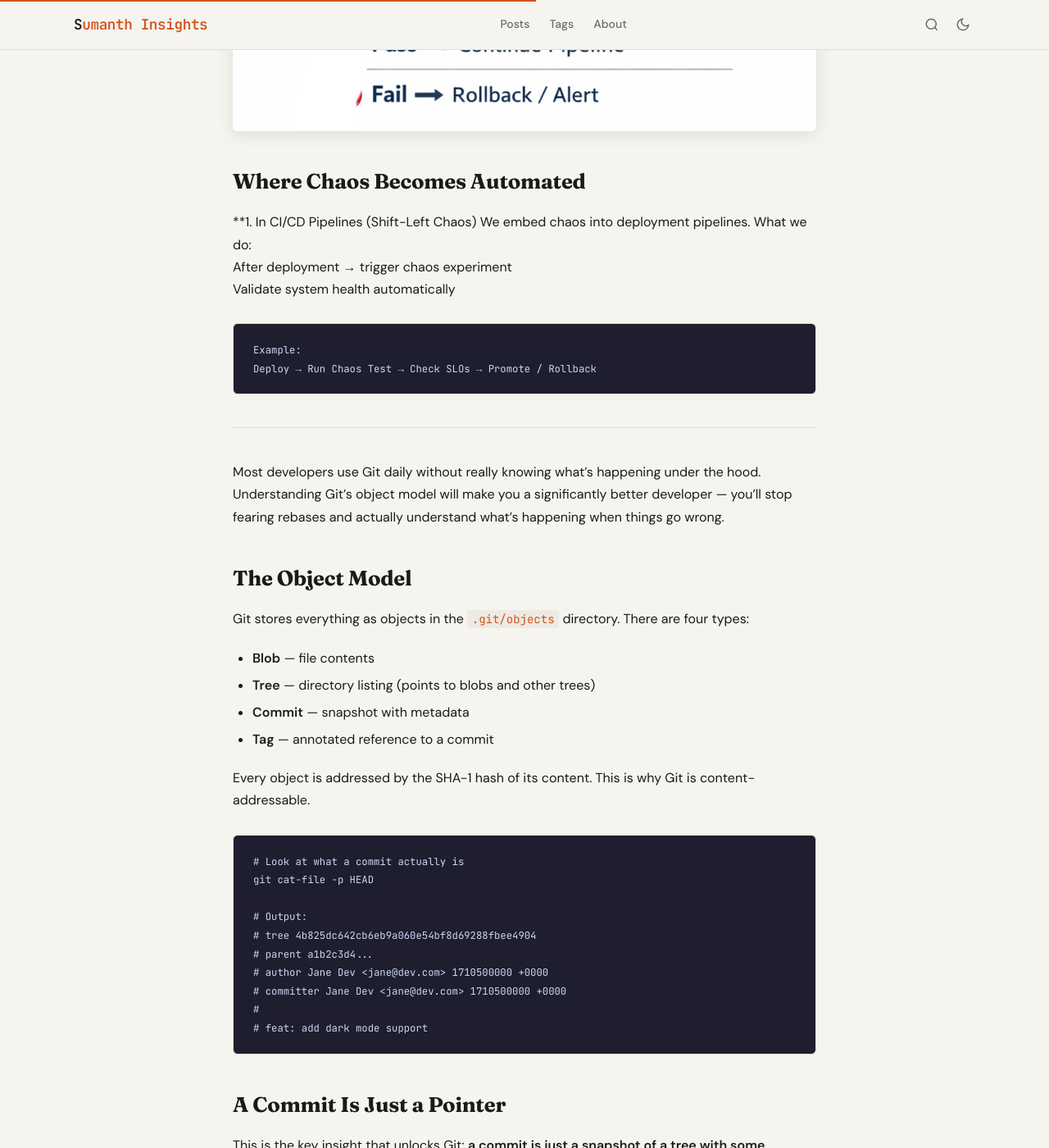
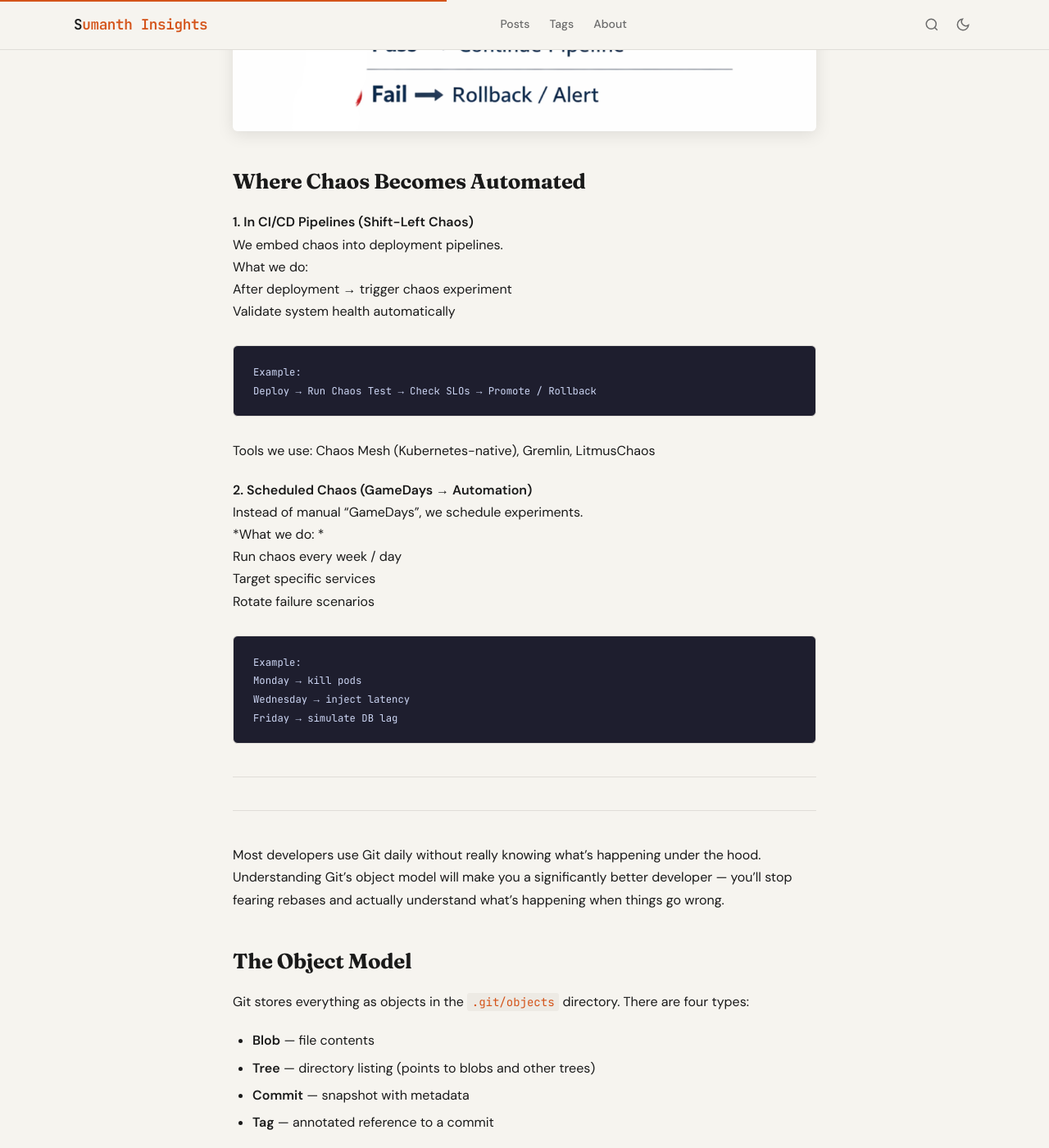
Before and after one commit to sumanthrb/insights, a Jekyll site: the page built from _posts/2025-03-15-git-internals.md, in a window 1280 px wide and 1400 px high, scrolled down 1483 px. Shown: the whole window at 82% size. Built offline with Jekyll 4.4.1, drawn with Linux system fonts in a browser that asks for light colours; some of the changed text lies outside the part shown.

Commit message:
Revise content on Automated Chaos Engineering
Updated formatting and clarified sections on Automated Chaos Engineering.

````diff
--- a/_posts/2025-03-15-git-internals.md
+++ b/_posts/2025-03-15-git-internals.md
@@ -23,8 +23,8 @@ In doing so, Chaos becomes an integral part of how we build and run software: <b
 
 ## Where Chaos Becomes Automated
 
-**1. In CI/CD Pipelines (Shift-Left Chaos)
-We embed chaos into deployment pipelines.
+**1. In CI/CD Pipelines (Shift-Left Chaos)** <br>
+We embed chaos into deployment pipelines. <br>
 What we do: <br>
 After deployment → trigger chaos experiment <br>
 Validate system health automatically<br>
@@ -33,7 +33,23 @@ Validate system health automatically<br>
 Example:
 Deploy → Run Chaos Test → Check SLOs → Promote / Rollback
 ```
+Tools we use: Chaos Mesh (Kubernetes-native), Gremlin, LitmusChaos
 
+**2. Scheduled Chaos (GameDays → Automation)** <br>
+Instead of manual “GameDays”, we schedule experiments. <br>
+*What we do: * <br>
+Run chaos every week / day<br>
+Target specific services<br>
+Rotate failure scenarios<br>
+```bash
+Example:
+Monday → kill pods
+Wednesday → inject latency
+Friday → simulate DB lag
+```
+
+
+-------------
 ------------
 Most developers use Git daily without really knowing what's happening under the hood. Understanding Git's object model will make you a significantly better developer — you'll stop fearing rebases and actually understand what's happening when things go wrong.
 
````
Also changed, not shown: other parts of _posts/2025-03-15-git-internals.md (+1 -1 lines).
